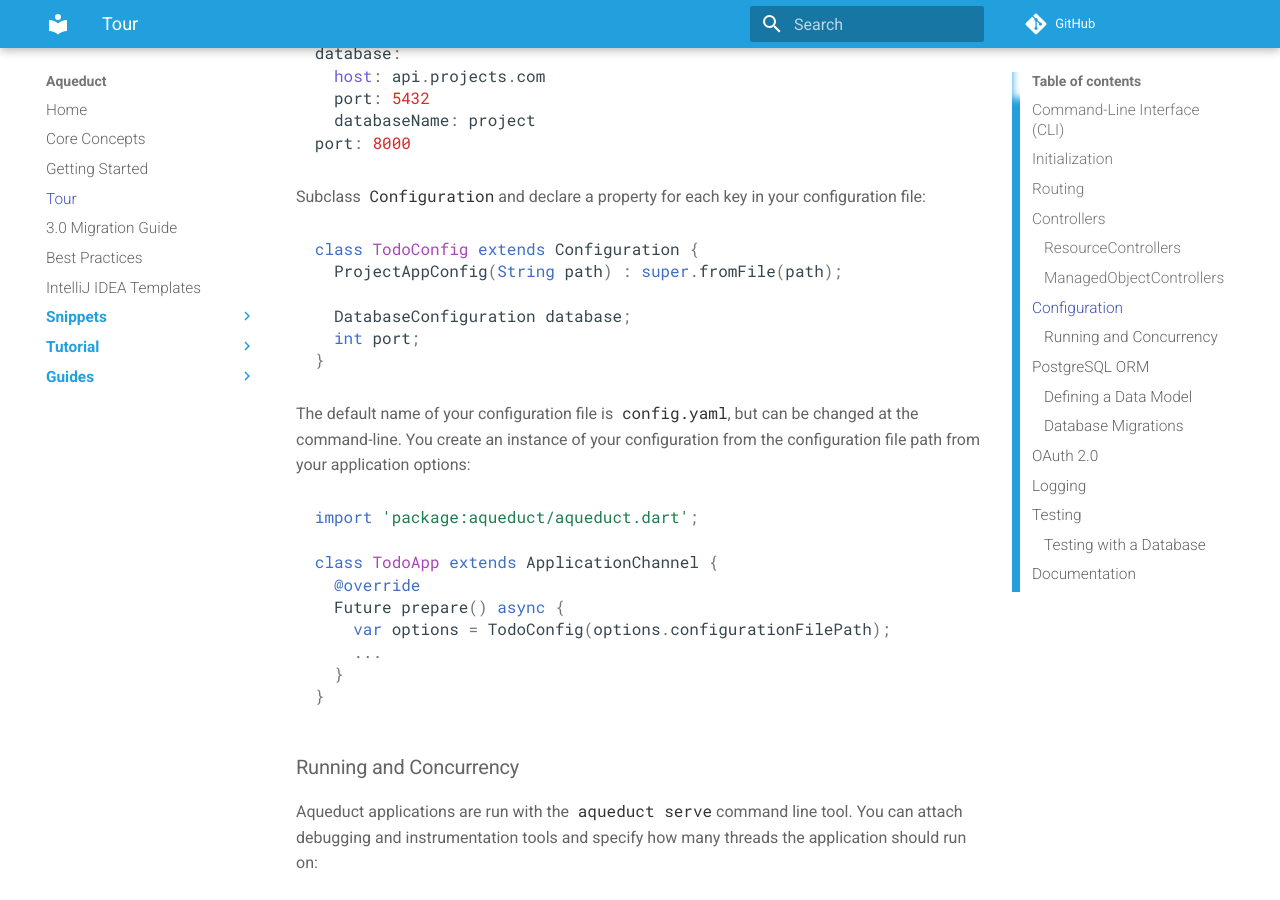
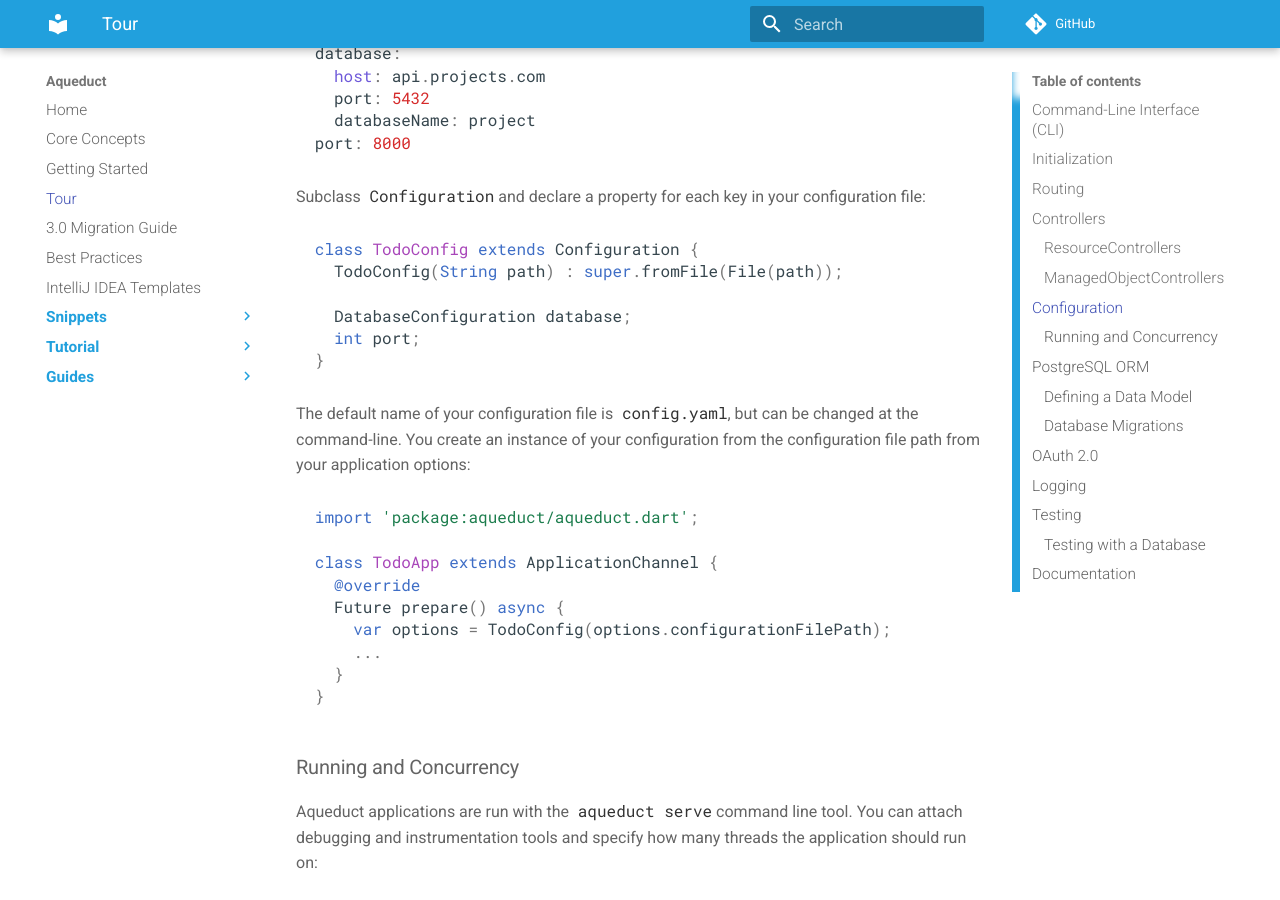
Before and after one commit to stablekernel/aqueduct, an MkDocs documentation site: the page built from source/docs/tour.md, in a window 1280 px wide and 900 px high, scrolled down 3665 px. Built offline with MkDocs 1.6.1 and Material for MkDocs 9.7.7, drawn with Linux system fonts in a browser that asks for light colours; comment, search, counter and statistics services are not loaded; old or Windows-style settings are respelled for this version of MkDocs.

Commit message:
update tour error

````diff
--- a/source/docs/tour.md
+++ b/source/docs/tour.md
@@ -149,7 +149,7 @@ Subclass `Configuration` and declare a property for each key in your configurati
 
 ```dart
 class TodoConfig extends Configuration {
-  ProjectAppConfig(String path) : super.fromFile(path);
+  TodoConfig(String path) : super.fromFile(File(path));
 
   DatabaseConfiguration database;
   int port;
````
